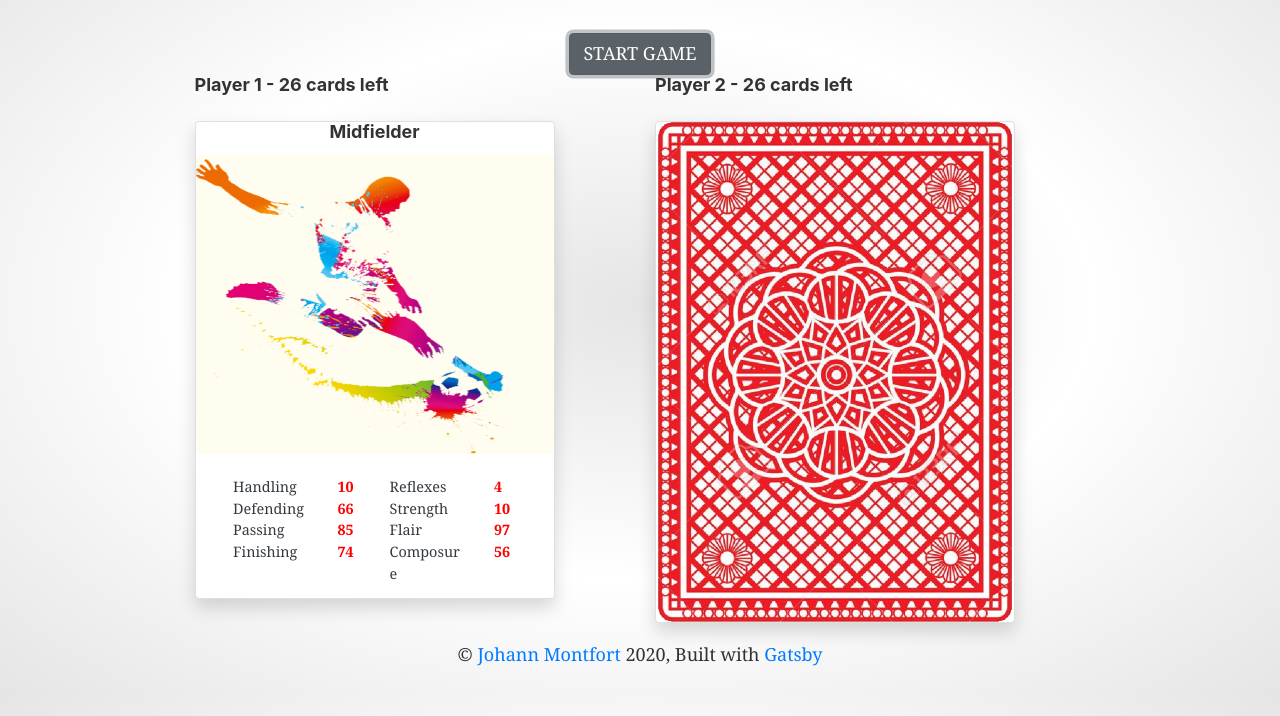
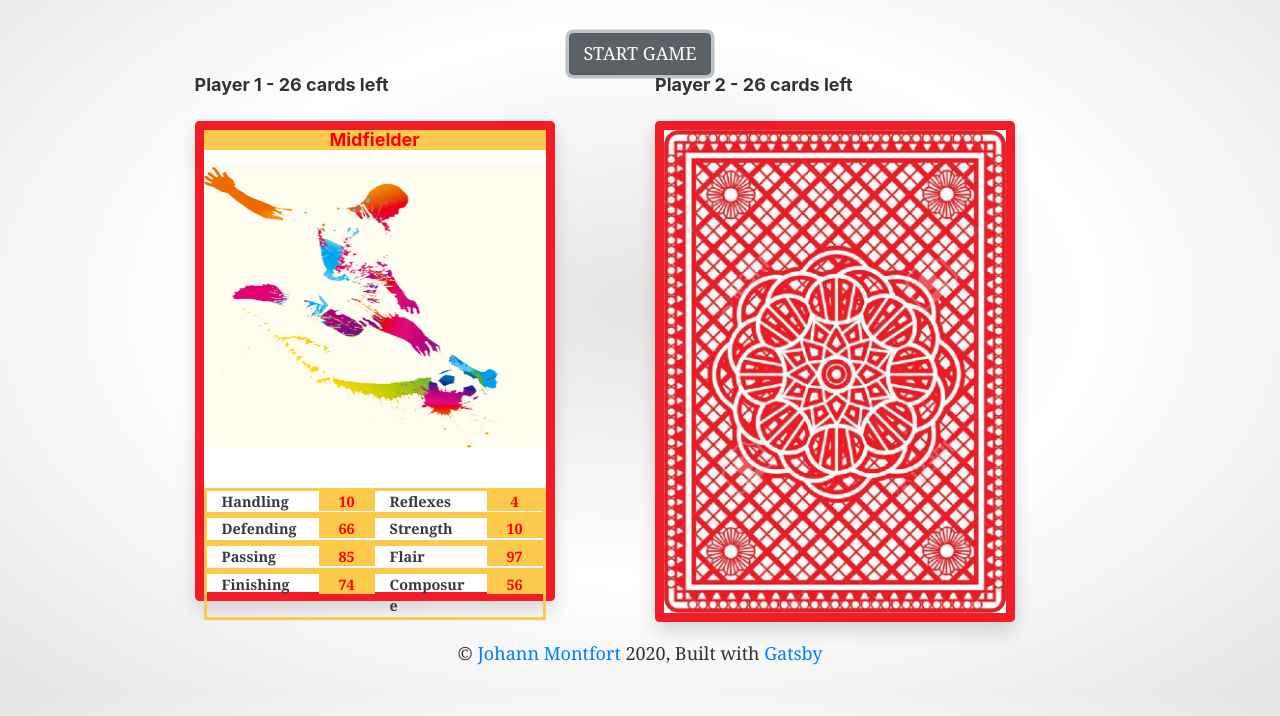
Before and after one commit to jmonfu/GatsbyTrumpCardsGame, a Gatsby site: page / in a window 1280 px wide. Both pictures are taken after a click on the button "START GAME". Shown: the part 84-800 px from the top of the page. Built offline with nearby package versions, Linux system fonts and the light colour scheme; Gatsby itself is replaced by a stand-in of ours.

Commit message:
new card design

```diff
--- a/src/components/Cards/Card.js
+++ b/src/components/Cards/Card.js
@@ -30,11 +30,11 @@ const Card = ({ cardInfo, player, onClick, showCard, clickableRatings }) => {
         <div className="card-body text-dark">
           <div className="container-fluid justify-content-center card-rating-text">
             {evenRatingRows.map(row => (
-              <div className="row" key={row[0].title}>
+              <div className="row card-body-row-style" key={row[0].title}>
                 <div className="col-md-4 text-left">{row[0].title}</div>
                 {clickableRatings ? (
                   <div
-                    className="col-md-2 text-left card-rating-color"
+                    className="col-md-2 text-center card-rating-focused"
                     onClick={() =>
                       onClick({
                         player: player,
@@ -46,12 +46,12 @@ const Card = ({ cardInfo, player, onClick, showCard, clickableRatings }) => {
                     {row[0].rating}
                   </div>
                 ) : (
-                  <div className="col-md-2 text-left">{row[0].rating}</div>
+                  <div className="col-md-2 text-center card-rating-normal">{row[0].rating}</div>
                 )}
                 <div className="col-md-4 text-left">{row[1].title}</div>
                 {clickableRatings ? (
                   <div
-                    className="col-md-2 text-left card-rating-color"
+                    className="col-md-2 text-center card-rating-focused"
                     onClick={() =>
                       onClick({
                         player: player,
@@ -63,7 +63,7 @@ const Card = ({ cardInfo, player, onClick, showCard, clickableRatings }) => {
                     {row[1].rating}
                   </div>
                 ) : (
-                  <div className="col-md-2 text-left">{row[1].rating}</div>
+                  <div className="col-md-2 text-left card-rating-normal">{row[1].rating}</div>
                 )}
               </div>
             ))}
--- a/src/components/Cards/CardsBoard.js
+++ b/src/components/Cards/CardsBoard.js
@@ -18,10 +18,6 @@ const CardsBoard = () => {
   const [clickableRatings, setClickableRatings] = useState(false)
 
   const deck = deckFootball();
-  let deck1 = []
-  let deck2 = []
-  let currCardPl1 = {}
-  let currCardPl2 = {}
 
   useEffect(() => {
     doRatingClickProcessing()
--- a/src/components/Cards/card-style.css
+++ b/src/components/Cards/card-style.css
@@ -12,6 +12,7 @@ body {
 
 .card {
     width: 20rem;
+    border: 0.5rem #F11C27 solid;
 }
 
 .card:hover {
@@ -20,16 +21,28 @@ body {
 
 .card-rating-text {
     font-size: 0.8rem;
+    font-weight: bold;
 }
 
-.card-rating-color {
+.card-rating-focused {
     color: red;
     font-weight: bold;
     transform: scale(1);
     transition: transform 0.5s ease;
+    background: #FBCA4D;
+    width: 10px;
+    height: 20px;
 }
 
-.card-rating-color:hover {
+.card-rating-normal {
+    color: black;
+    font-weight: normal;
+    background: #FBCA4D;
+    width: 10px;
+    height: 20px;
+}
+
+.card-rating-focused:hover {
     transform: scale(1.5);
     cursor: pointer;
 }
@@ -38,6 +51,17 @@ body {
     overflow: hidden;
 }
 
+.card-body-row-style {
+    border: solid #FBCA4D
+}
 .card-body {
     height: 8rem;
+    padding-top: 2.2rem!important;
+    padding-left: 0rem!important;;
+    padding-right: 0rem!important;;
 }
+
+.card-title {
+    color: red;
+    background: #FBCA4D;
+}
```
